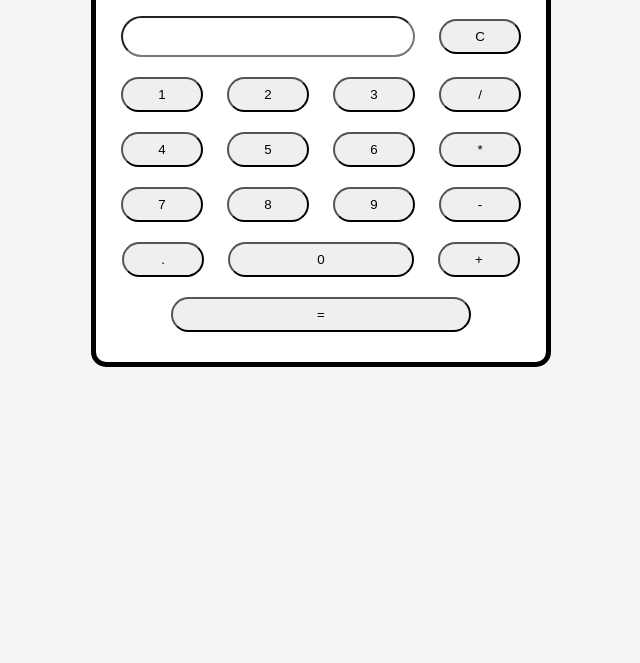
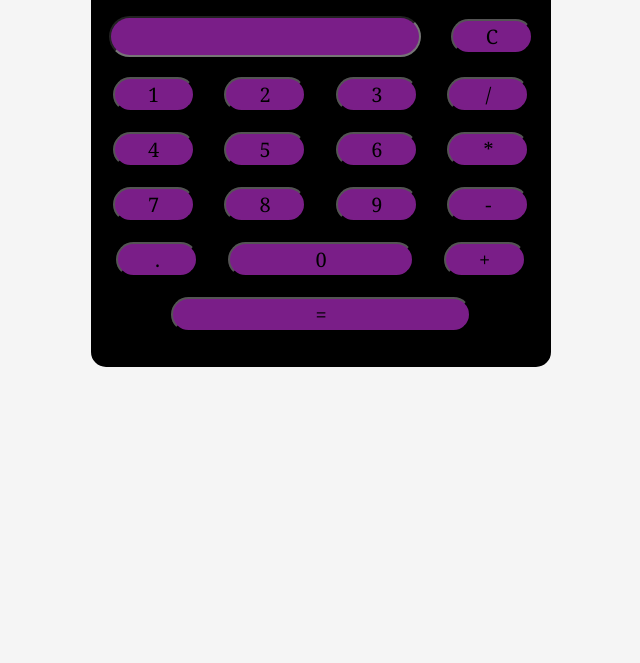
Before and after one commit to Hritik95/Simple-Calculator, a plain HTML site: page index.html in a window 1280 px wide. Shown: the part 137-800 px from the top of the page, without its empty margins (319-959 px from the left). Drawn offline with Linux system fonts and the light colour scheme.

Commit message:
Final Commit

```diff
--- a/style.css
+++ b/style.css
@@ -4,10 +4,11 @@ body{
     flex-wrap: wrap;
     justify-content: center;
     background-color: whitesmoke;
+    font-family: 'Courier New', Courier, monospace;
 }
 
 .main{
-    background-color: rgb(255, 255, 255);
+    background-color: rgb(0, 0, 0);
     width: 450px;
     margin-top: 50px;
     border-radius: 15px;
@@ -18,7 +19,7 @@ body{
     display: flex;
     flex-wrap: wrap;
     justify-content: center;
-
+    color: whitesmoke;
 }
 
 .btn{
@@ -26,6 +27,19 @@ body{
     margin: 10px;
     height: 35px;
     border-radius: 50px;
+    background-color: rgb(122, 30, 136);
+    font-family: Georgia, 'Times New Roman', Times, serif;
+    font-size: 20px;
+    cursor: pointer;
+}
+
+input#btn-c :hover{
+    background-color: aliceblue;
+}
+
+.btn :hover{
+    background-color: aliceblue;
+    color: aliceblue;
 }
 
 .row{
@@ -35,7 +49,8 @@ body{
 
 #result{
     width: 286px;
-
+    font-size: 20px;
+    padding-left: 20px;
 }
 
 #btn-0{
```
